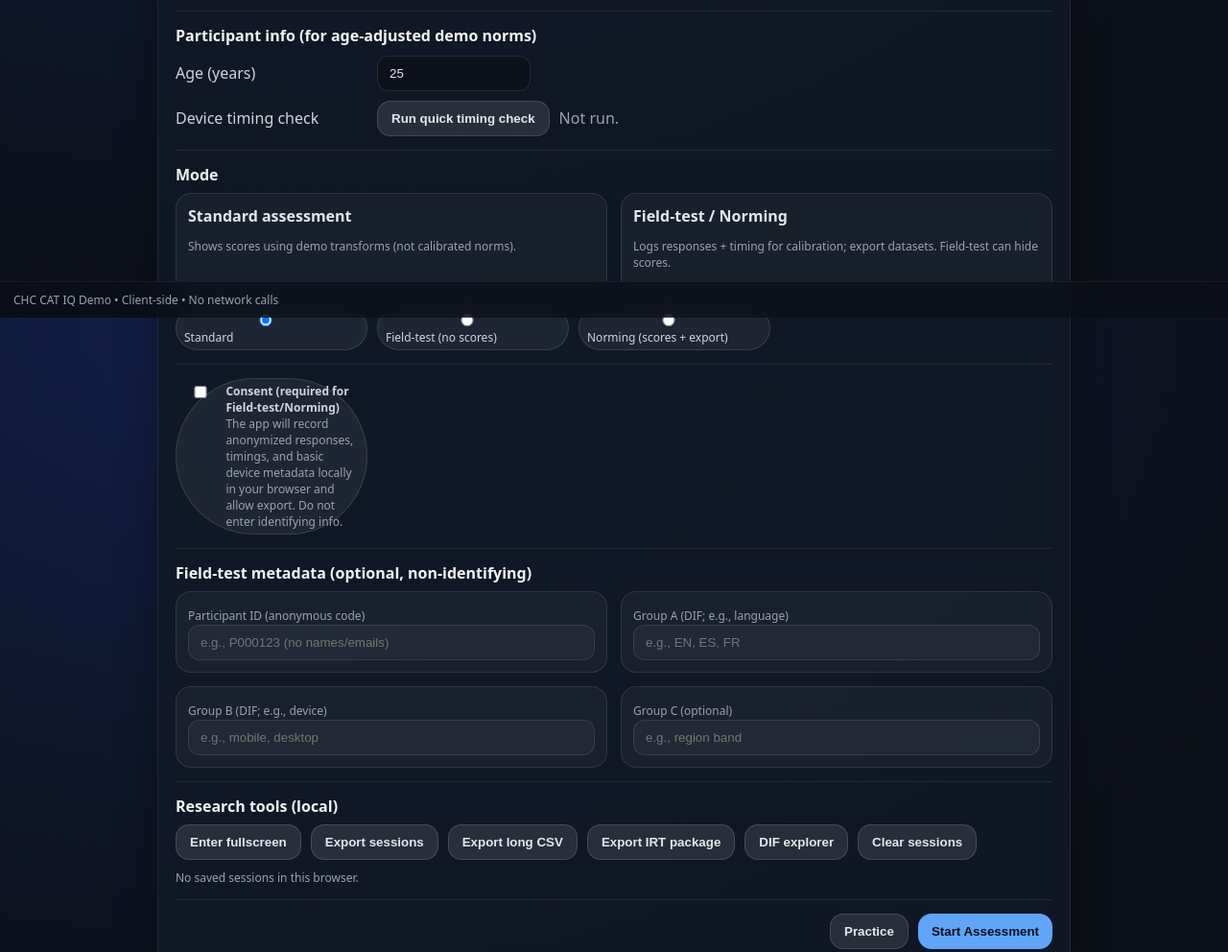
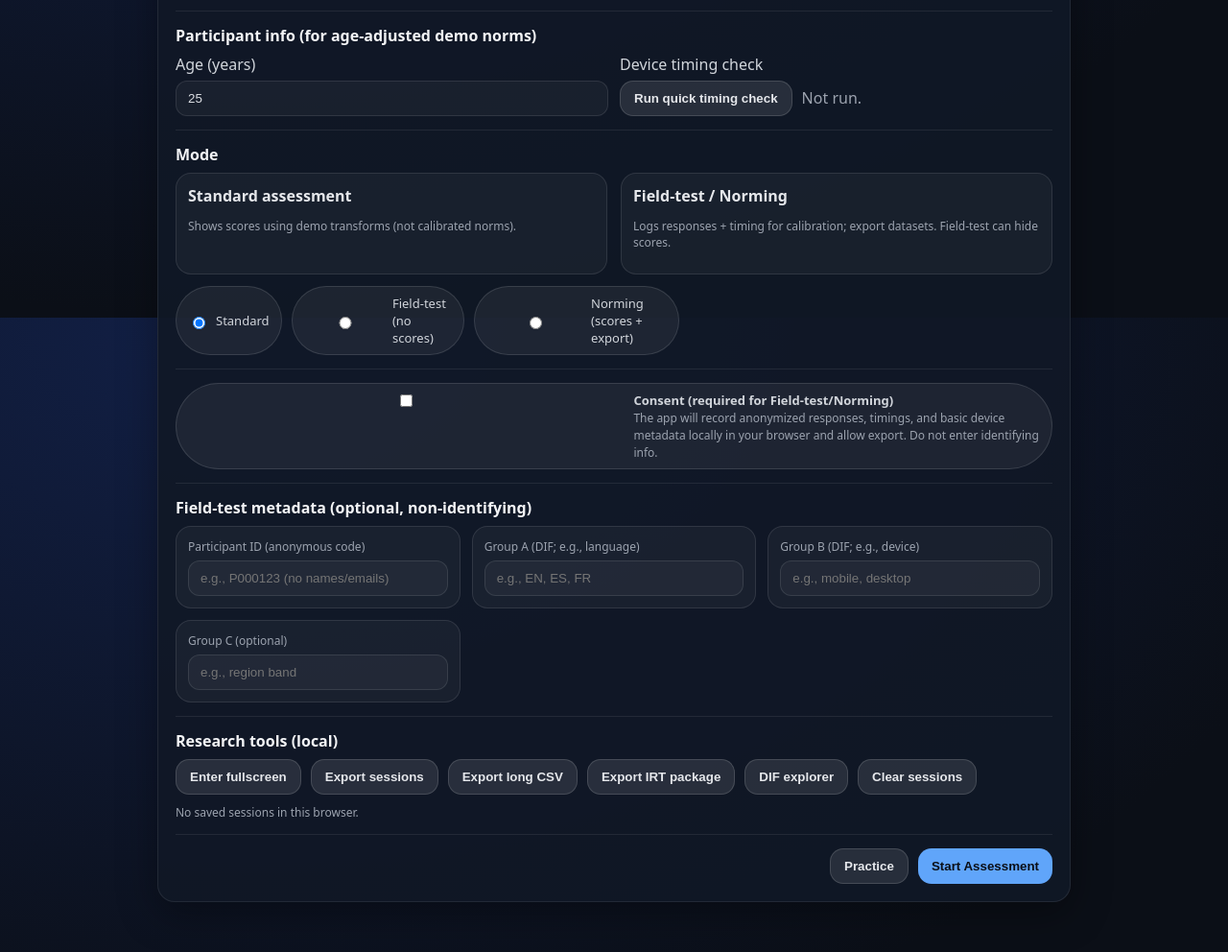
Before and after one commit to seedpaul/IQ-Gamma, a plain HTML site: page index.html in a window 1280 px wide. Shown: the part 469-1461 px from the top of the page at 96% size. Drawn offline with Linux system fonts and the light colour scheme.

Commit message:
fix: tidy welcome layout (task 1)
Reflow welcome screen into grids for participant metadata, mode badges, and tool rows to avoid overlapping/jumbled controls. Added helper layout styles (field stack/meta grid/tool row) and adjusted badge/footer styles for cleaner stacking. Manual test: not run (layout-only change).

```diff
--- a/index.html
+++ b/index.html
@@ -52,15 +52,18 @@
       <div class="divider"></div>
 
       <h2>Participant info (for age-adjusted demo norms)</h2>
-      <div class="formRow">
-        <label for="ageInput">Age (years)</label>
-        <input id="ageInput" type="number" min="6" max="90" value="25" />
-      </div>
-
-      <div class="formRow">
-        <label for="deviceCheck">Device timing check</label>
-        <button class="btn secondary" id="btnDeviceCheck">Run quick timing check</button>
-        <span class="muted" id="deviceCheckResult">Not run.</span>
+      <div class="metaGrid">
+        <div class="fieldStack">
+          <label for="ageInput">Age (years)</label>
+          <input id="ageInput" class="input" type="number" min="6" max="90" value="25" />
+        </div>
+        <div class="fieldStack">
+          <label for="deviceCheck">Device timing check</label>
+          <div class="toolRow">
+            <button class="btn secondary" id="btnDeviceCheck">Run quick timing check</button>
+            <span class="muted" id="deviceCheckResult">Not run.</span>
+          </div>
+        </div>
       </div>
 
 
@@ -78,7 +81,7 @@
         </div>
       </div>
 
-      <div style="display:flex;gap:10px;flex-wrap:wrap;margin-top:12px">
+      <div class="modeBadges">
         <label class="badge"><input type="radio" name="mode" value="standard" checked> Standard</label>
         <label class="badge"><input type="radio" name="mode" value="fieldtest"> Field-test (no scores)</label>
         <label class="badge"><input type="radio" name="mode" value="norming"> Norming (scores + export)</label>
@@ -99,20 +102,20 @@
       <div class="divider"></div>
 
       <h2>Field-test metadata (optional, non-identifying)</h2>
-      <div class="grid2">
-        <div class="callout">
+      <div class="metaGrid">
+        <div class="callout fieldStack">
           <label class="muted small">Participant ID (anonymous code)</label>
           <input id="participantId" class="input" placeholder="e.g., P000123 (no names/emails)" />
         </div>
-        <div class="callout">
+        <div class="callout fieldStack">
           <label class="muted small">Group A (DIF; e.g., language)</label>
           <input id="groupA" class="input" placeholder="e.g., EN, ES, FR" />
         </div>
-        <div class="callout">
+        <div class="callout fieldStack">
           <label class="muted small">Group B (DIF; e.g., device)</label>
           <input id="groupB" class="input" placeholder="e.g., mobile, desktop" />
         </div>
-        <div class="callout">
+        <div class="callout fieldStack">
           <label class="muted small">Group C (optional)</label>
           <input id="groupC" class="input" placeholder="e.g., region band" />
         </div>
@@ -121,7 +124,7 @@
       <div class="divider"></div>
 
       <h2>Research tools (local)</h2>
-      <div style="display:flex;gap:10px;flex-wrap:wrap">
+      <div class="toolRow">
         <button class="btn secondary" id="btnFullscreen">Enter fullscreen</button>
         <button class="btn secondary" id="btnExportSessions">Export sessions</button>
         <button class="btn secondary" id="btnExportLongCsv">Export long CSV</button>
--- a/styles.css
+++ b/styles.css
@@ -92,22 +92,39 @@ p{ line-height:1.45; }
   background: rgba(255,255,255,.08);
   margin: 14px 0;
 }
+.sectionHeading{
+  display:flex;
+  align-items:center;
+  gap:10px;
+}
+.sectionHeading small{ color:var(--muted); }
 
 .formRow{
   display:flex;
   align-items:center;
   gap: 10px;
   margin: 10px 0;
+  flex-wrap: wrap;
 }
-label{ width: 200px; color: #d1d5db; }
-input{
-  width: 160px;
+label{ color: #d1d5db; }
+input, .input{
+  width: 100%;
   background: rgba(0,0,0,.25);
   color: var(--text);
   border: 1px solid rgba(255,255,255,.10);
   border-radius: 12px;
   padding: 10px 12px;
   outline: none;
+}
+.fieldStack{
+  display:flex;
+  flex-direction:column;
+  gap:6px;
+}
+.metaGrid{
+  display:grid;
+  grid-template-columns: repeat(auto-fit, minmax(240px, 1fr));
+  gap: 12px;
 }
 
 .actions{
@@ -241,10 +258,12 @@ input{
   background: rgba(255,255,255,.05);
 }
 .badge{
-  display:inline-block;
-  padding: 4px 8px;
+  display:inline-flex;
+  align-items:center;
+  gap: 8px;
+  padding: 8px 12px;
   border-radius: 999px;
-  font-size: 12px;
+  font-size: 13px;
   border: 1px solid rgba(255,255,255,.12);
   background: rgba(255,255,255,.06);
 }
@@ -253,13 +272,10 @@ input{
 .badge.bad{ border-color: rgba(251,113,133,.22); background: rgba(251,113,133,.08); }
 
 .footer{
-  position:fixed; bottom:0; left:0; right:0;
-  padding: 10px 14px;
+  margin: 30px auto 50px;
+  text-align:center;
   color: var(--muted);
   font-size: 12px;
-  border-top: 1px solid rgba(255,255,255,.06);
-  background: rgba(10,14,24,.72);
-  backdrop-filter: blur(10px);
 }
 
 
@@ -304,6 +320,18 @@ input{
 .input:focus{
   border-color: rgba(96,165,250,0.60);
 }
+.modeBadges{
+  display:flex;
+  flex-wrap:wrap;
+  gap:10px;
+  margin-top:12px;
+}
+.toolRow{
+  display:flex;
+  flex-wrap:wrap;
+  gap:10px;
+  align-items:center;
+}
 .table{
   width: 100%;
   border-collapse: collapse;
```
